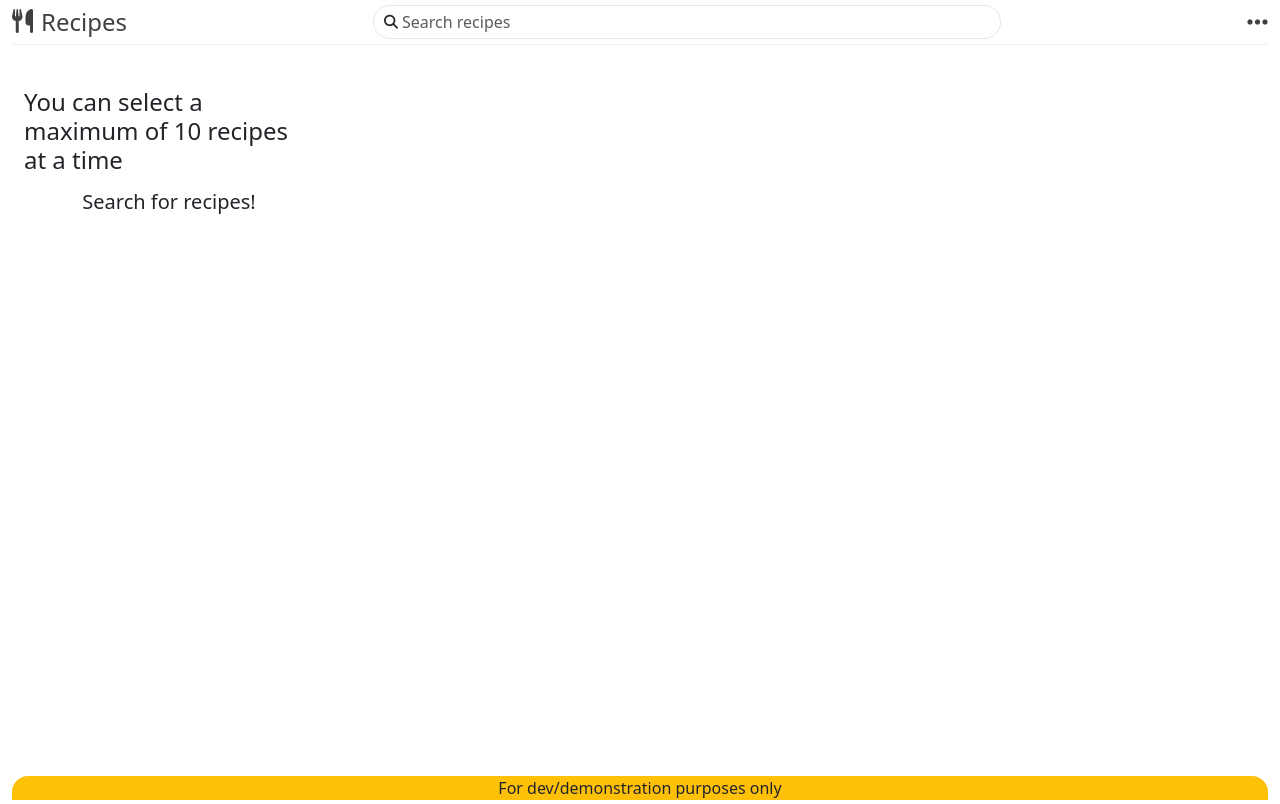
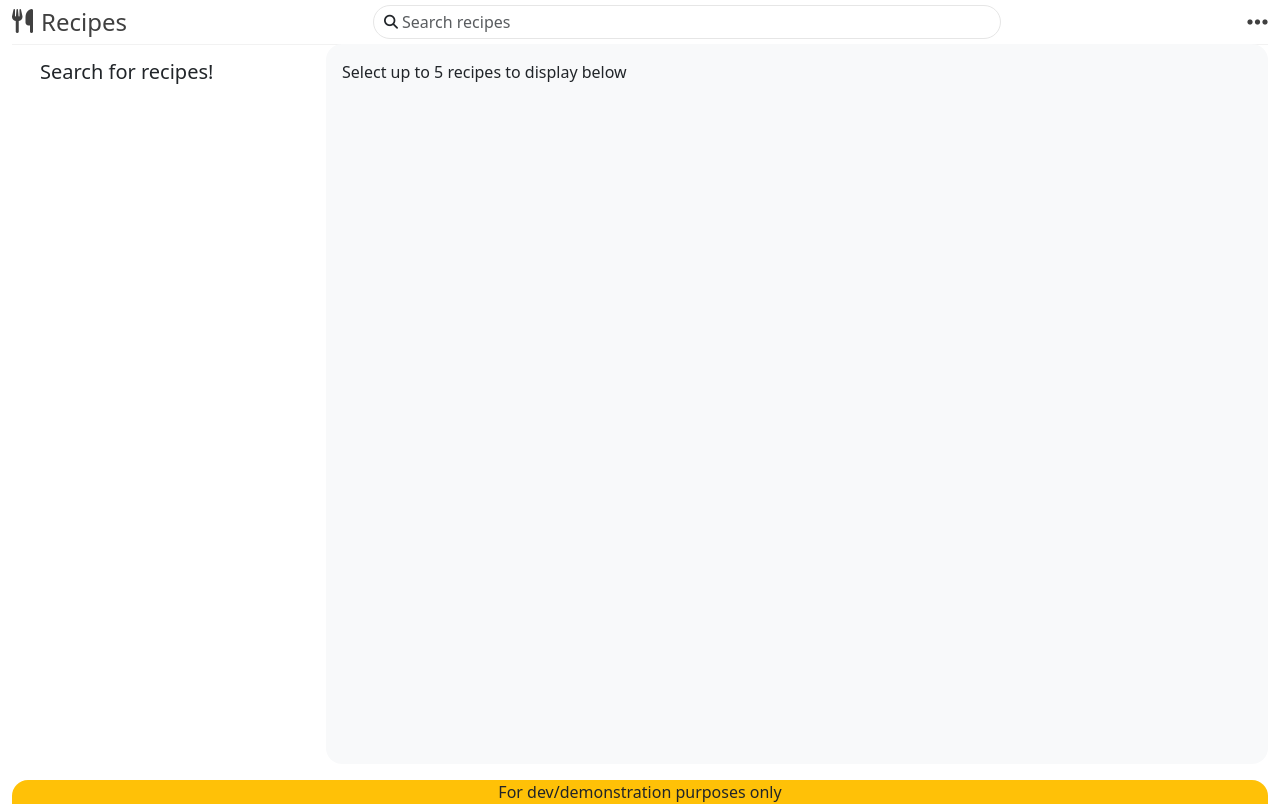
Before and after one commit to mrmeizongo/recipe-app, a React (Vite) app: page /recipes in a window 1280 px wide. Built offline with nearby package versions, Linux system fonts and the light colour scheme.

Commit message:
EOD commit

```diff
--- a/src/components/RecipeListing/RecipeListing.jsx
+++ b/src/components/RecipeListing/RecipeListing.jsx
@@ -4,9 +4,8 @@ const RecipeStyle = {
 	maxWidth: 400,
 };
 
-const RecipeListing = ({ recipeList, className }) => {
+const RecipeListing = ({ recipeList }) => {
 	return (
-		<div className={className}>
 		<div className="d-flex flex-row flex-wrap gap-3">
 			{recipeList.map((el, index) => {
 				return (
@@ -34,7 +33,6 @@ const RecipeListing = ({ recipeList, className }) => {
 				);
 			})}
 		</div>
-		</div>
 	);
 };
 
--- a/src/components/pages/Recipes/Recipes.jsx
+++ b/src/components/pages/Recipes/Recipes.jsx
@@ -25,14 +25,16 @@ const Recipe = ({
 
 			// Remove recipe from recipe list state array
 			setRecipeList((prev) =>
-				[...prev].filter((el) => Object.keys(el)[0] != selection)
+				[...prev].filter(
+					(el) => Object.keys(el)[0].localeCompare(selection) != 0
+				)
 			);
 
 			return;
 		}
 
 		// Limit number of recipes selectable to 5
-		if (currentSelection.length >= 10) return;
+		if (currentSelection.length >= 5) return;
 
 		const messageBody = {
 			type: "recipe-single",
@@ -55,7 +57,7 @@ const Recipe = ({
 		})
 			.then((response) => response.json())
 			.then((result) => {
-				setRecipeList((prev) => [...prev, result.body[0]]);
+				setRecipeList((prev) => [...prev, result.body]);
 				// const currentRecipeList = window.sessionStorage.getItem("recipeList");
 				// window.sessionStorage.setItem("recipeList", [
 				// 	...currentRecipeList,
@@ -83,30 +85,15 @@ const Recipe = ({
 	);
 };
 
-const Selection = ({ currentSelection }) => {
-	return (
-		<>
-			{currentSelection.map((element, index) => (
-				<p className="rounded-5 px-3 py-2 bg-secondary text-light" key={index}>
-					{element}
-				</p>
-			))}
-		</>
-	);
-};
-
 const Recipes = ({ recipes }) => {
 	const [currentSelection, setCurrentSelection] = useState([]);
 	const [recipeList, setRecipeList] = useState([]);
 
 	return (
-		<div className={`${RecipesStyle.Body} row`}>
+		<div className={`${RecipesStyle.Body} row mt-1`}>
 			<div className="col-12 col-lg-3">
-				<h4 className="mt-5">
-					You can select a maximum of 10 recipes at a time
-				</h4>
 				<div
-					className={`${RecipesStyle.Results} d-flex flex-row flex-lg-column flex-wrap flex-lg-nowrap align-items-lg-center p-3 gap-1`}
+					className={`${RecipesStyle.Results} d-flex flex-row flex-lg-column flex-wrap flex-lg-nowrap align-items-lg-start p-3 gap-1`}
 				>
 					{recipes.recipeList.length > 0 ? (
 						recipes.recipeList.map((element, index) => {
@@ -132,12 +119,12 @@ const Recipes = ({ recipes }) => {
 					<Selection currentSelection={currentSelection} />
 				</div>
 			) : null} */}
-			{recipeList.length > 0 ? (
-				<RecipeListing
-					className="col-12 col-lg-9 bg-light rounded-4 p-3 mt-3"
-					recipeList={recipeList}
-				/>
-			) : null}
+			<div className="col-12 col-lg-9 bg-light rounded-4 p-3">
+				<div>Select up to 5 recipes to display below</div>
+				{recipeList.length > 0 ? (
+					<RecipeListing recipeList={recipeList} />
+				) : null}
+			</div>
 		</div>
 	);
 };
```
Lines whose indentation alone changed are shown as unchanged.
